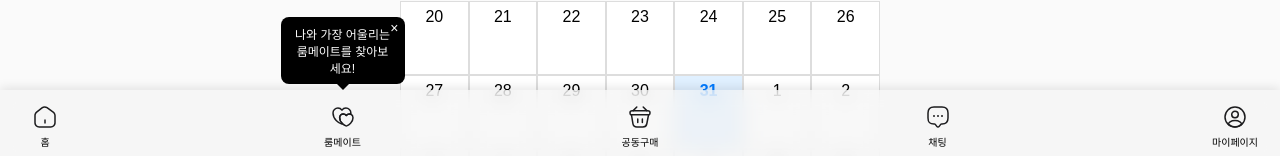
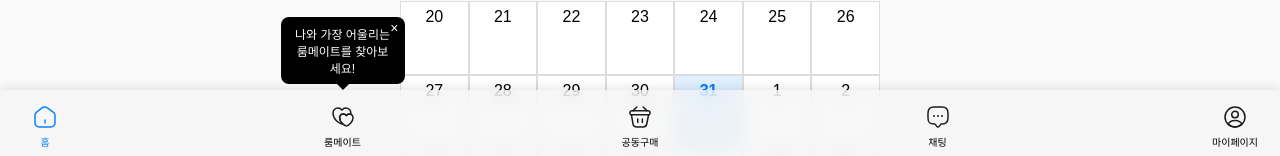
Before and after one commit to inu-appcenter/UNIDorm-web, a React (Vite) app: page / in a window 1280 px wide. Shown: the part 636-792 px from the top of the page. Built offline with nearby package versions, Linux system fonts and the light colour scheme; no server answers.

Commit message:
fix: 바텀바 홈에서 active 상태 인식 못함 문제 개선

```diff
--- a/src/components/common/BottomBar.tsx
+++ b/src/components/common/BottomBar.tsx
@@ -105,7 +105,7 @@ export default function BottomBar() {
         defaultImg={home}
         clickedImg={homeClicked}
         buttonName="홈"
-        isActive={pathname === "/home"}
+        isActive={pathname === "/home" || pathname === "/"}
         onClick={() => navigate("/home")}
       />
       <Button
```
